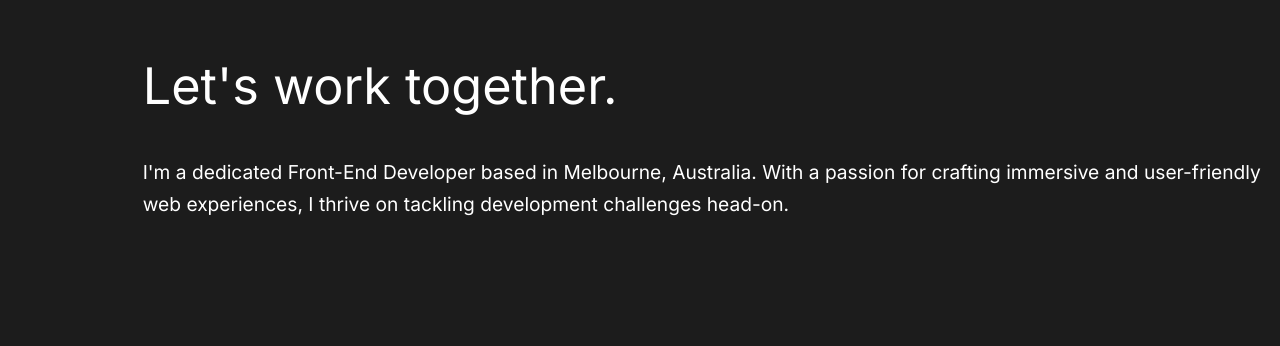
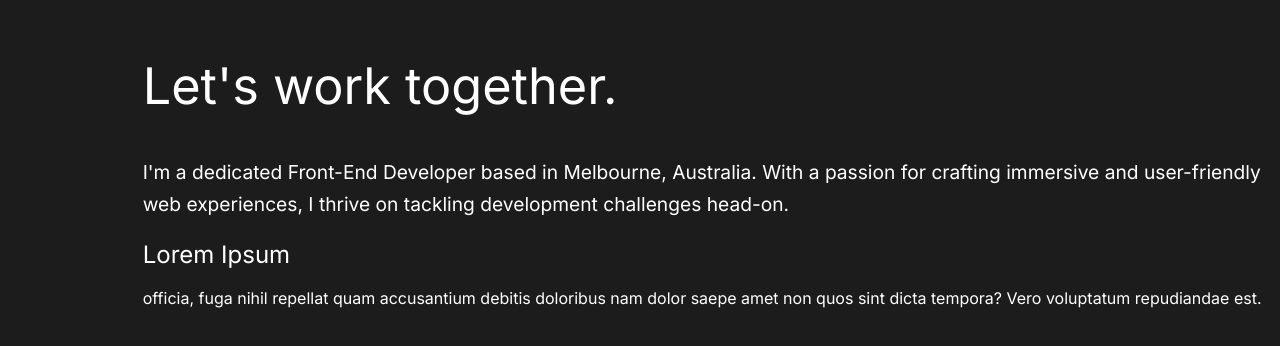
Before and after one commit to zac-march/portfolio, a React (Create React App) app: page / in a window 1280 px wide. Shown: the top 346 px of the page. Built offline with nearby package versions, Linux system fonts and the light colour scheme.

Commit message:
Add portfolio component

```diff
--- a/src/App.js
+++ b/src/App.js
@@ -1,6 +1,7 @@
 import "./App.css";
 import Hero from "./components/Hero/Hero";
 import Nav from "./components/Nav/Nav";
+import Portfolio from "./components/Portfolio/Portfolio";
 
 function App() {
   return (
@@ -8,6 +9,7 @@ function App() {
       <Nav />
       <main>
         <Hero />
+        <Portfolio />
       </main>
     </div>
   );
--- /dev/null
+++ b/src/components/Portfolio/Portfolio.js
@@ -0,0 +1,17 @@
+import "./Portfolio.module.css";
+import React from "react";
+
+function Portfolio() {
+  return (
+    <section>
+      <h1>Lorem Ipsum</h1>
+      <p>
+        officia, fuga nihil repellat quam accusantium debitis doloribus nam
+        dolor saepe amet non quos sint dicta tempora? Vero voluptatum
+        repudiandae est.
+      </p>
+    </section>
+  );
+}
+
+export default Portfolio;
```
Also changed, not shown: src/components/Portfolio/Portfolio.module.css (added).
